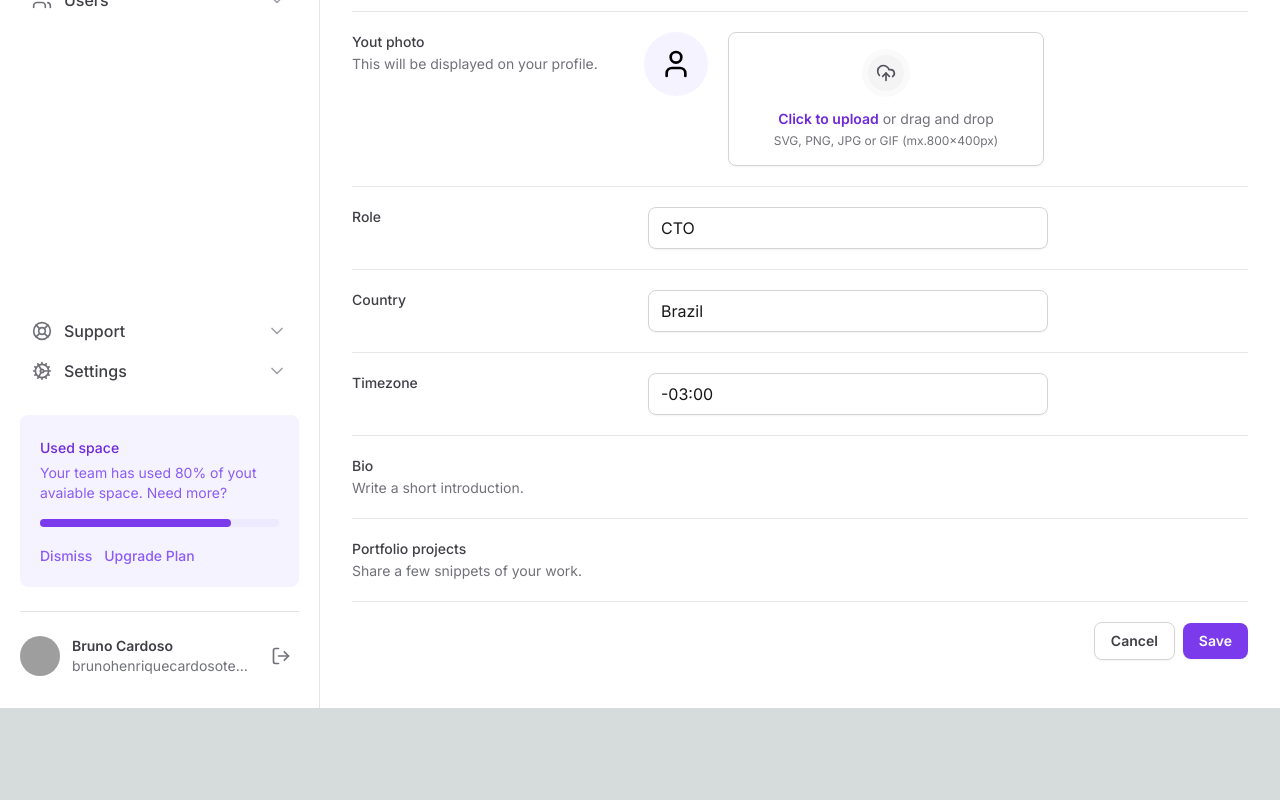
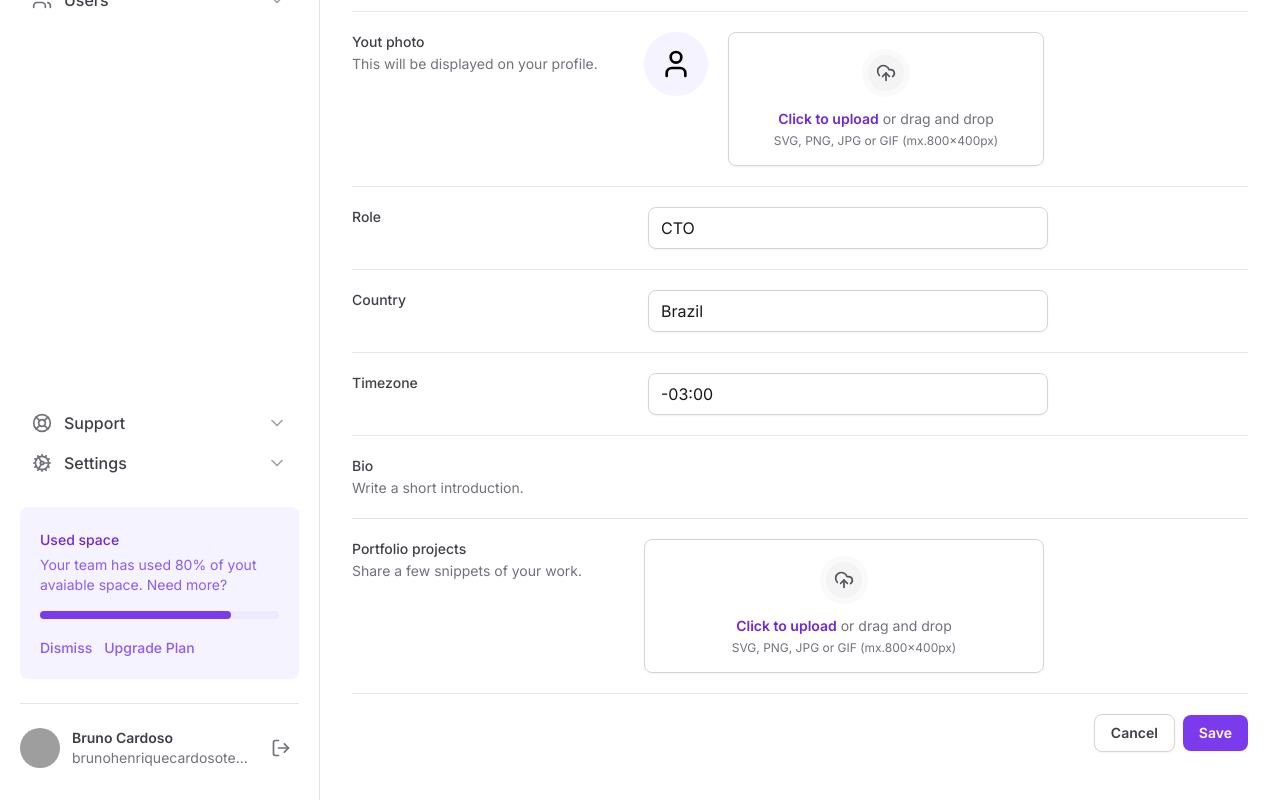
Before and after one commit to NuadaEP/tailwind, a Next.js app: page / in a window 1280 px wide. Shown: the part 380-1180 px from the top of the page. Before the commit the page ends 1088 px from the top, so only its background shows below. Built offline with nearby package versions, Linux system fonts and the light colour scheme; grey boxes are pictures that could not be loaded.

Commit message:
finsh the preview and the composition component

```diff
--- a/src/app/page.tsx
+++ b/src/app/page.tsx
@@ -1,6 +1,8 @@
 import { SettingsTabs } from '@/components/SettingsTabs';
 import * as Input from '@/components/Input';
-import { Mail, UploadCloud, User } from 'lucide-react';
+import { Mail } from 'lucide-react';
+
+import * as FileInput from '@/components/Form/FileInput';
 
 export default function Home() {
   return (
@@ -83,34 +85,11 @@ export default function Home() {
               </span>
             </label>
 
-            <div className="flex items-start gap-5">
-              <div className="flex h-16 w-16 items-center justify-center rounded-full bg-violet-50">
-                <User className="h-8 w-8 text-violett-500" />
-              </div>
-
-              <label
-                htmlFor="photo"
-                className="group flex-1 cursor-pointer flex flex-col items-center gap-3 rounded-lg border border-zinc-300 px-6 py-4 text-center text-zinc-500 shadow-sm hover:border-violet-200 hover:bg-violet-25 hover:text-violet-500"
-              >
-                <div className="rounded-full border-6 border-zinc-50 bg-zinc-100 p-2 group-hover:text-violet-50 group-hover:bg-violet-100">
-                  <UploadCloud className="h-5 w-5 text-zinc-600 group-hover:text-violet-600" />
-                </div>
-
-                <div className="flex flex-col items-center gap-1">
-                  <span className="text-sm">
-                    <span className="font-semibold text-violet-700">
-                      Click to upload
-                    </span>{' '}
-                    or drag and drop
-                  </span>
-                  <span className="text-xs">
-                    SVG, PNG, JPG or GIF (mx.800x400px)
-                  </span>
-                </div>
-              </label>
-
-              <input type="file" id="photo" className="sr-only" />
-            </div>
+            <FileInput.Root className="flex items-start gap-5">
+              <FileInput.ImagePreview />
+              <FileInput.Trigger />
+              <FileInput.Control />
+            </FileInput.Root>
           </div>
 
           <div className="grid gap-3 grid-cols-form pt-5">
@@ -168,6 +147,11 @@ export default function Home() {
                 Share a few snippets of your work.
               </span>
             </label>
+
+            <FileInput.Root className="items-start gap-5">
+              <FileInput.Trigger />
+              <FileInput.Control multiple />
+            </FileInput.Root>
           </div>
 
           <div className="flex items-center justify-end gap-2 pt-5">
--- /dev/null
+++ b/src/components/Form/FileInput/Control.tsx
@@ -0,0 +1,27 @@
+'use client';
+import { ChangeEvent, ComponentProps } from 'react';
+import { useFileInput } from './Root';
+
+export type RootProps = ComponentProps<'input'>;
+
+export function Control(props: RootProps) {
+  const { id, onFileSelected } = useFileInput();
+
+  function handleFilesSelected(event: ChangeEvent<HTMLInputElement>) {
+    if (!event.target.files?.length) return;
+
+    const files = Array.from(event.target.files);
+
+    onFileSelected(files);
+  }
+
+  return (
+    <input
+      type="file"
+      id={id}
+      className="sr-only"
+      {...props}
+      onChange={handleFilesSelected}
+    />
+  );
+}
--- /dev/null
+++ b/src/components/Form/FileInput/ImagePreview.tsx
@@ -0,0 +1,29 @@
+'use client';
+import { User } from 'lucide-react';
+import { useFileInput } from './Root';
+import { useMemo } from 'react';
+
+export function ImagePreview() {
+  const { files } = useFileInput();
+
+  const previewURL = useMemo(() => {
+    if (files.length === 0) return null;
+
+    return URL.createObjectURL(files[0]);
+  }, [files]);
+
+  if (!previewURL)
+    return (
+      <div className="flex h-16 w-16 items-center justify-center rounded-full bg-violet-50">
+        <User className="h-8 w-8 text-violett-500" />
+      </div>
+    );
+
+  return (
+    <img
+      src={previewURL}
+      alt="image"
+      className="h-16 w-16 object-cover rounded-full"
+    />
+  );
+}
--- /dev/null
+++ b/src/components/Form/FileInput/Root.tsx
@@ -0,0 +1,37 @@
+'use client';
+import {
+  ComponentProps,
+  createContext,
+  useContext,
+  useId,
+  useState,
+} from 'react';
+
+export type RootProps = ComponentProps<'div'>;
+
+type FileInputContextType = {
+  id: string;
+  files: File[];
+  onFileSelected: (files: File[]) => void;
+};
+
+const FileInputContext = createContext({} as FileInputContextType);
+
+export function Root(props: RootProps) {
+  const id = useId();
+  const [files, setFiles] = useState<File[]>([]);
+
+  return (
+    <FileInputContext.Provider
+      value={{
+        id,
+        files,
+        onFileSelected: setFiles,
+      }}
+    >
+      <div {...props} />
+    </FileInputContext.Provider>
+  );
+}
+
+export const useFileInput = () => useContext(FileInputContext);
--- /dev/null
+++ b/src/components/Form/FileInput/Trigger.tsx
@@ -0,0 +1,26 @@
+'use client';
+import { UploadCloud } from 'lucide-react';
+import { useFileInput } from './Root';
+
+export function Trigger() {
+  const { id } = useFileInput();
+
+  return (
+    <label
+      htmlFor={id}
+      className="group flex-1 cursor-pointer flex flex-col items-center gap-3 rounded-lg border border-zinc-300 px-6 py-4 text-center text-zinc-500 shadow-sm hover:border-violet-200 hover:bg-violet-25 hover:text-violet-500"
+    >
+      <div className="rounded-full border-6 border-zinc-50 bg-zinc-100 p-2 group-hover:text-violet-50 group-hover:bg-violet-100">
+        <UploadCloud className="h-5 w-5 text-zinc-600 group-hover:text-violet-600" />
+      </div>
+
+      <div className="flex flex-col items-center gap-1">
+        <span className="text-sm">
+          <span className="font-semibold text-violet-700">Click to upload</span>{' '}
+          or drag and drop
+        </span>
+        <span className="text-xs">SVG, PNG, JPG or GIF (mx.800x400px)</span>
+      </div>
+    </label>
+  );
+}
--- /dev/null
+++ b/src/components/Form/FileInput/index.ts
@@ -0,0 +1,6 @@
+import { Control } from './Control';
+import { ImagePreview } from './ImagePreview';
+import { Root } from './Root';
+import { Trigger } from './Trigger';
+
+export { Control, ImagePreview, Root, Trigger };
```
